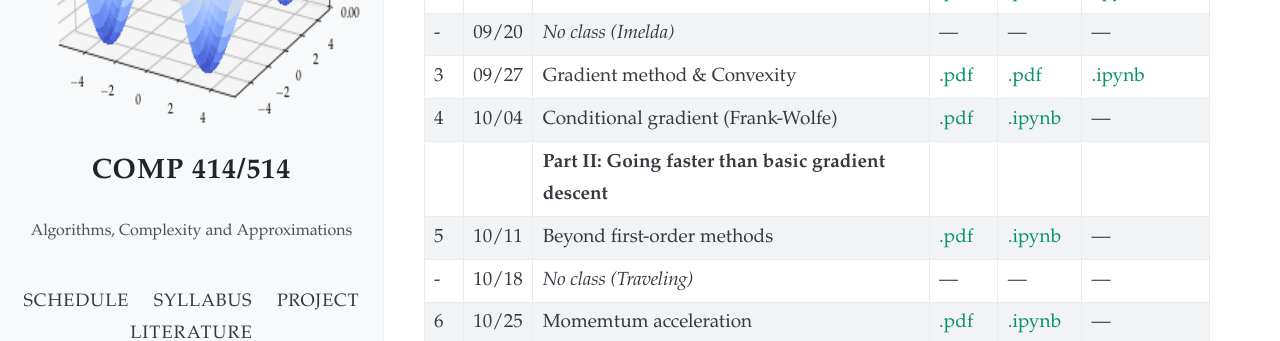
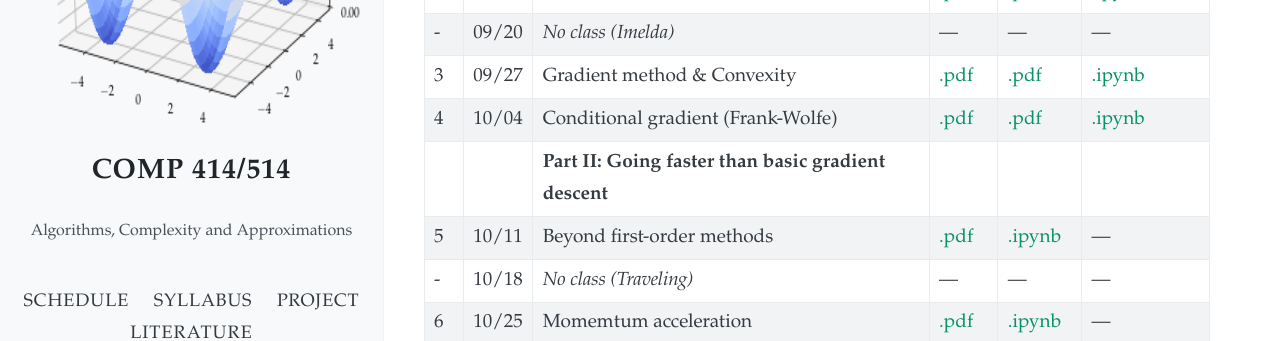
Before and after one commit to akyrillidis/comp414-514, a Jekyll site: the page built from schedule.md, in a window 1280 px wide and 1161 px high. Shown: the part 304-645 px from the top of the window. Built offline with Jekyll 4.4.1, drawn with Linux system fonts in a browser that asks for light colours; nearby versions of some CDN libraries.

Commit message:
Update schedule.md

```diff
--- a/schedule.md
+++ b/schedule.md
@@ -13,7 +13,7 @@ layout: default
 | 2 | 09/13 | Gradient method | [.pdf](/schedule/images/chapter2.pdf)  | [.pdf](/schedule/images/Lecture 2.pdf) | [.ipynb](/schedule/images/Chapter 2.ipynb) |
 | - | 09/20 | *No class (Imelda)* | ---  | --- | --- |
 | 3 | 09/27 | Gradient method & Convexity | [.pdf](/schedule/images/chapter3.pdf)  | [.pdf](/schedule/images/Lecture 3.pdf) | [.ipynb](/schedule/images/Chapter 3.ipynb) |
-| 4 | 10/04 | Conditional gradient (Frank-Wolfe) | [.pdf]()  | [.ipynb]()  | --- |
+| 4 | 10/04 | Conditional gradient (Frank-Wolfe) | [.pdf](/schedule/images/chapter4.pdf)  | [.pdf](/schedule/images/Lecture 4.pdf) | [.ipynb](/schedule/images/Chapter 4.ipynb) |
 | | | **Part II: Going faster than basic gradient descent** | | | |
 | 5 | 10/11 | Beyond first-order methods | [.pdf]()  | [.ipynb]()  | --- |
 | - | 10/18 | *No class (Traveling)* | ---  | ---  | --- |
```
